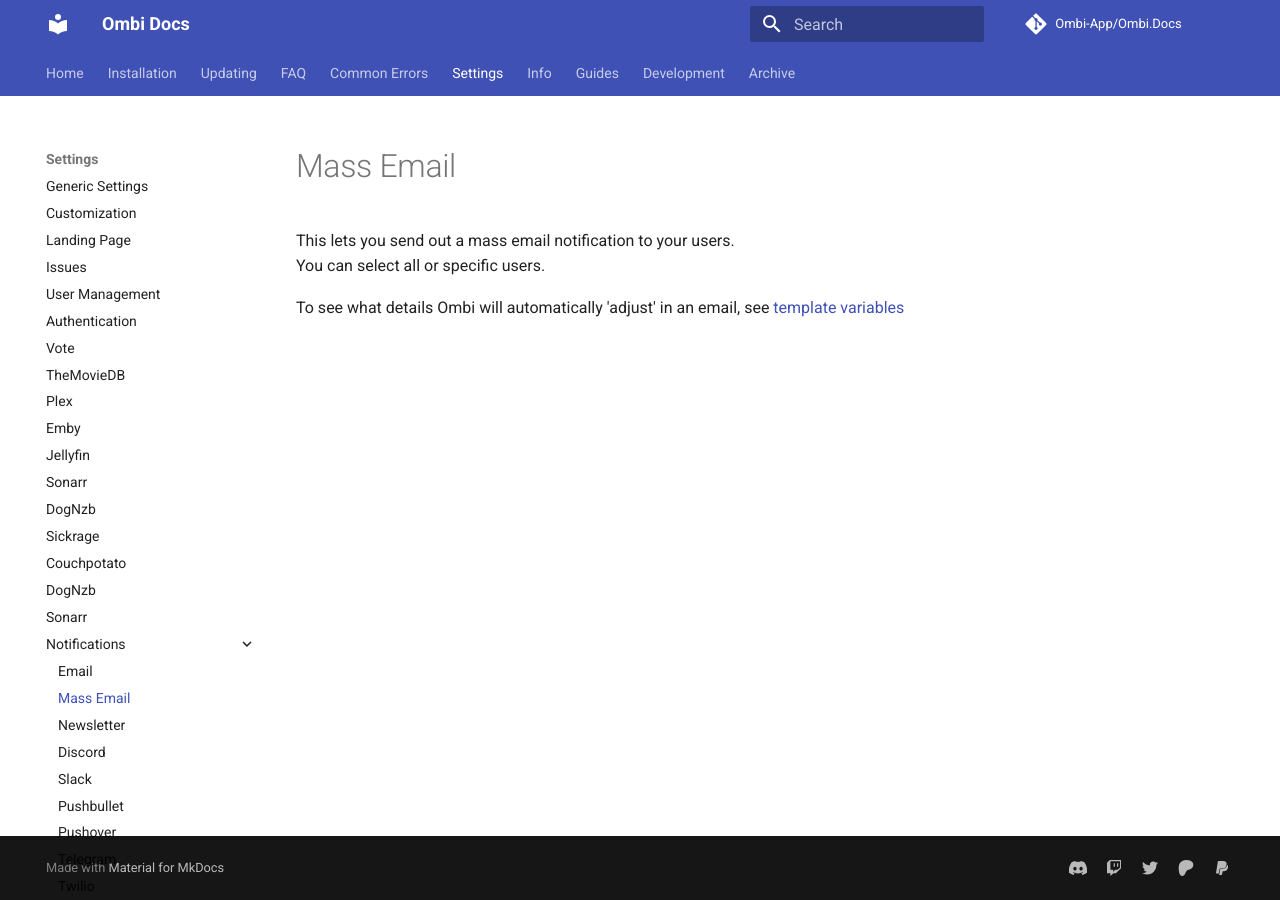
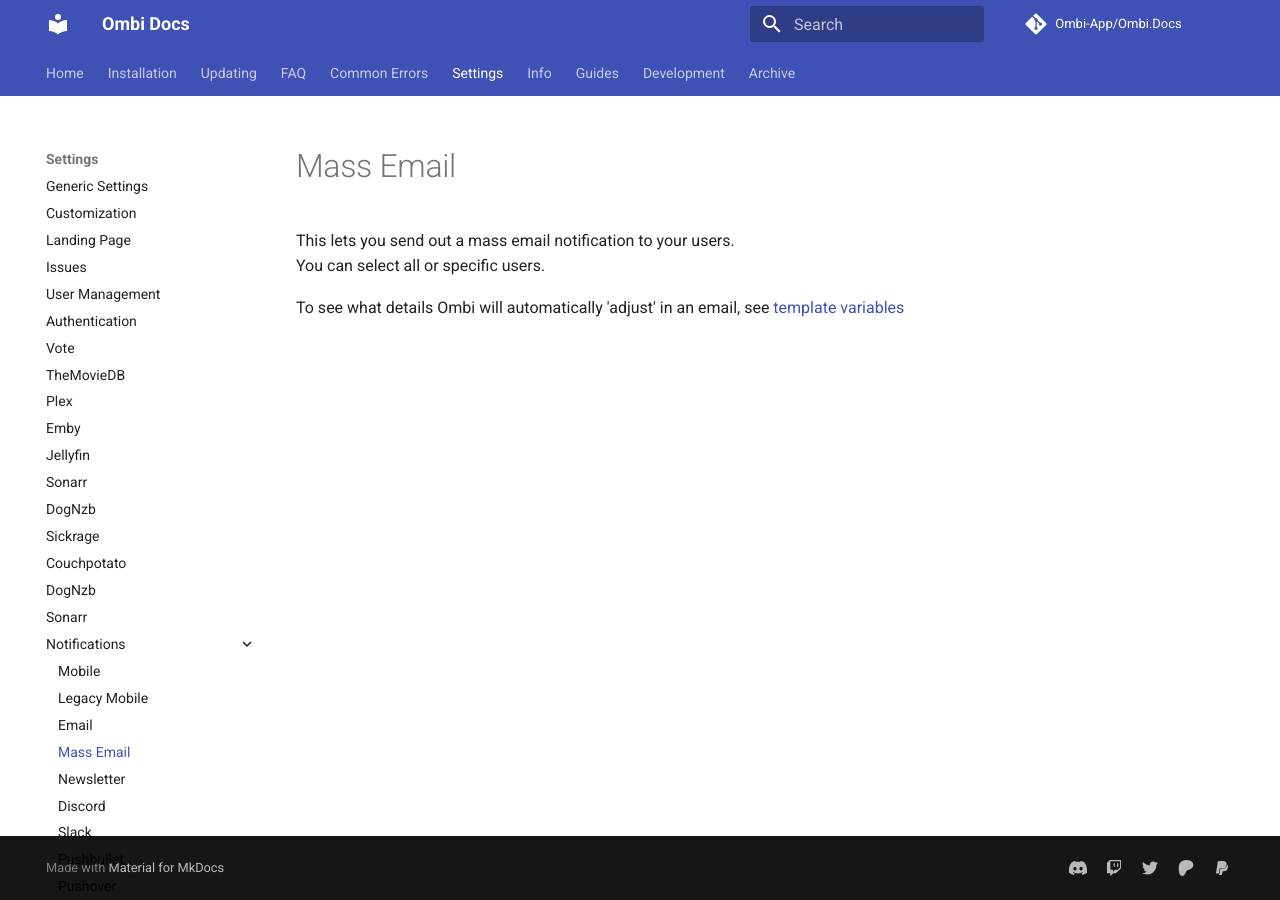
Before and after one commit to Ombi-app/Ombi.Docs, an MkDocs documentation site: the page built from docs/settings/notifications/massemail.md, in a window 1280 px wide. Built offline with MkDocs 1.6.1 and Material for MkDocs 9.7.7, drawn with Linux system fonts in a browser that asks for light colours; comment, search, counter and statistics services are not loaded; part of the change alters nothing that is shown.

```diff
--- a/mkdocs.yml
+++ b/mkdocs.yml
@@ -84,10 +84,10 @@ nav:
     - DogNzb: settings/dognzb.md
     - Radarr: settings/all-the-arrs.md
     - Notifications:
-      #- Mobile: settings/notifications/cloudmobile.md
-      #- Legacy Mobile: settings/notifications/mobile.md
+      - Mobile: settings/notifications/cloudmobile.md
+      - Legacy Mobile: settings/notifications/mobile.md
       - Email: settings/notifications/email.md
-      - Mass Email: settings/notifications/mass-email.md
+      - Mass Email: settings/notifications/massemail.md
       - Newsletter: settings/notifications/newsletter.md
       - Discord: settings/notifications/discord.md
       - Slack: settings/notifications/slack.md
```
Also changed, not shown: docs/settings/notifications/massemail.md (renamed from docs/settings/notifications/mass-email.md).
